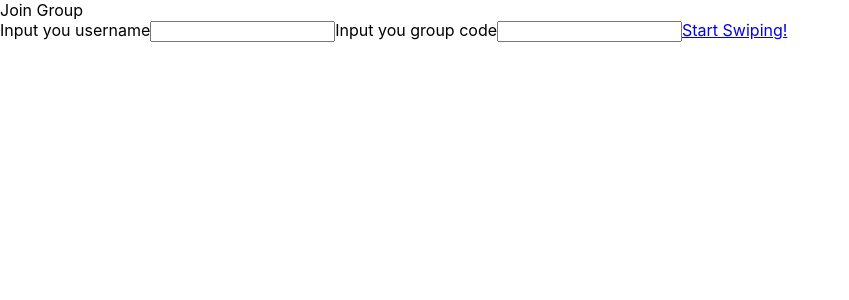
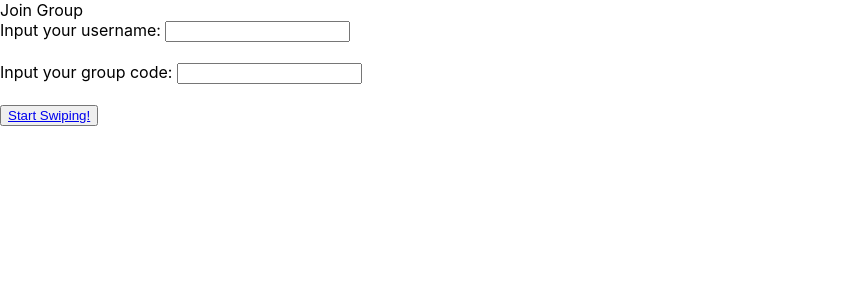
Before and after one commit to zaratejavier/Chicken-Tinder, a React (Create React App) app in the folder client/: page /JoinGroup in a window 1280 px wide. Shown: the top 300 px of the page, without its empty margins (0-849 px from the left). Built offline with nearby package versions, Linux system fonts and the light colour scheme.

Commit message:
working on joingroup users crud

```diff
--- a/client/src/components/JoinGroup.js
+++ b/client/src/components/JoinGroup.js
@@ -1,17 +1,43 @@
-import React from 'react'
+import React, { useState } from 'react'
 import { Link } from 'react-router-dom'
+import Axios from "axios"
 
 export default function JoinGroup() {
+    const [user, setUser] = useState("");
+    const [groupCode, setGroupCode] = useState("");
+
+    const handleSubmit = () => {
+        e.preventDefault();
+        Axios.post()
+
+    }
+
+    const addUser = (groupCode) => {
+
+    }
+
     return (
         <div>
             Join Group
 
-            <form>
-                <label>Input you username</label>
-                <input></input>
-                <label>Input you group code</label>
-                <input></input>
-                <Link to='/Swipe'>Start Swiping!</Link>
+            <form onSubmit={handleSubmit}>
+                <label>Input your username: </label>
+                    <input
+                        value={user}
+                        onChange={(e) => setUser(e.target.value)}>
+                    </input>
+                <br />
+                <br />
+                <label>Input your group code: </label>
+                <input
+                    value={groupCode}
+                    onChange={(e) => setGroupCode(e.target.value)}>
+                </input>
+                <br />
+                <br />
+                <button>
+                    <Link to='/Swipe'>Start Swiping!</Link>
+                </button>
             </form>
         </div>
     )
```
Also changed, not shown: 1 other file (tests, documents, lock files or other folders).
